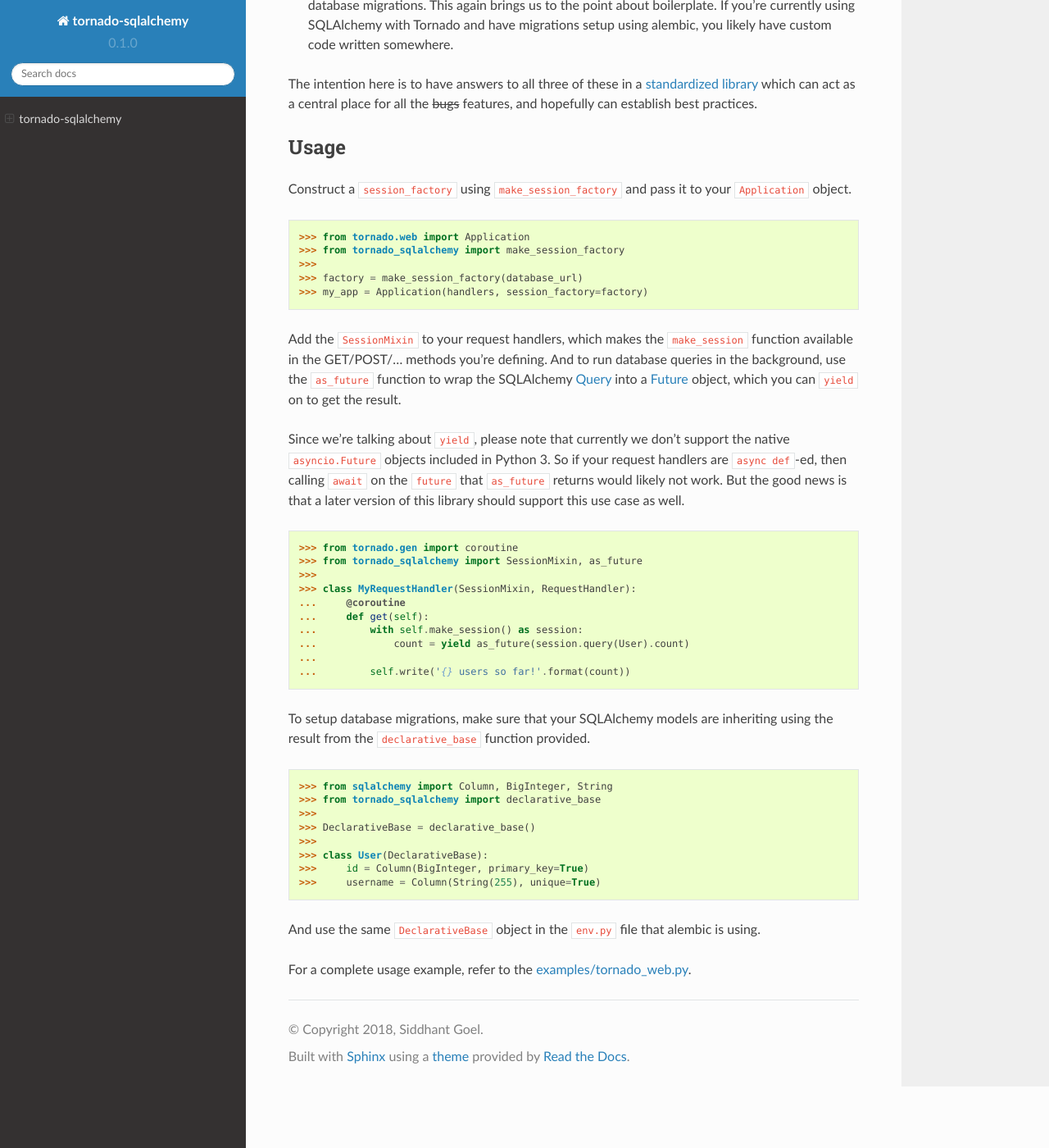
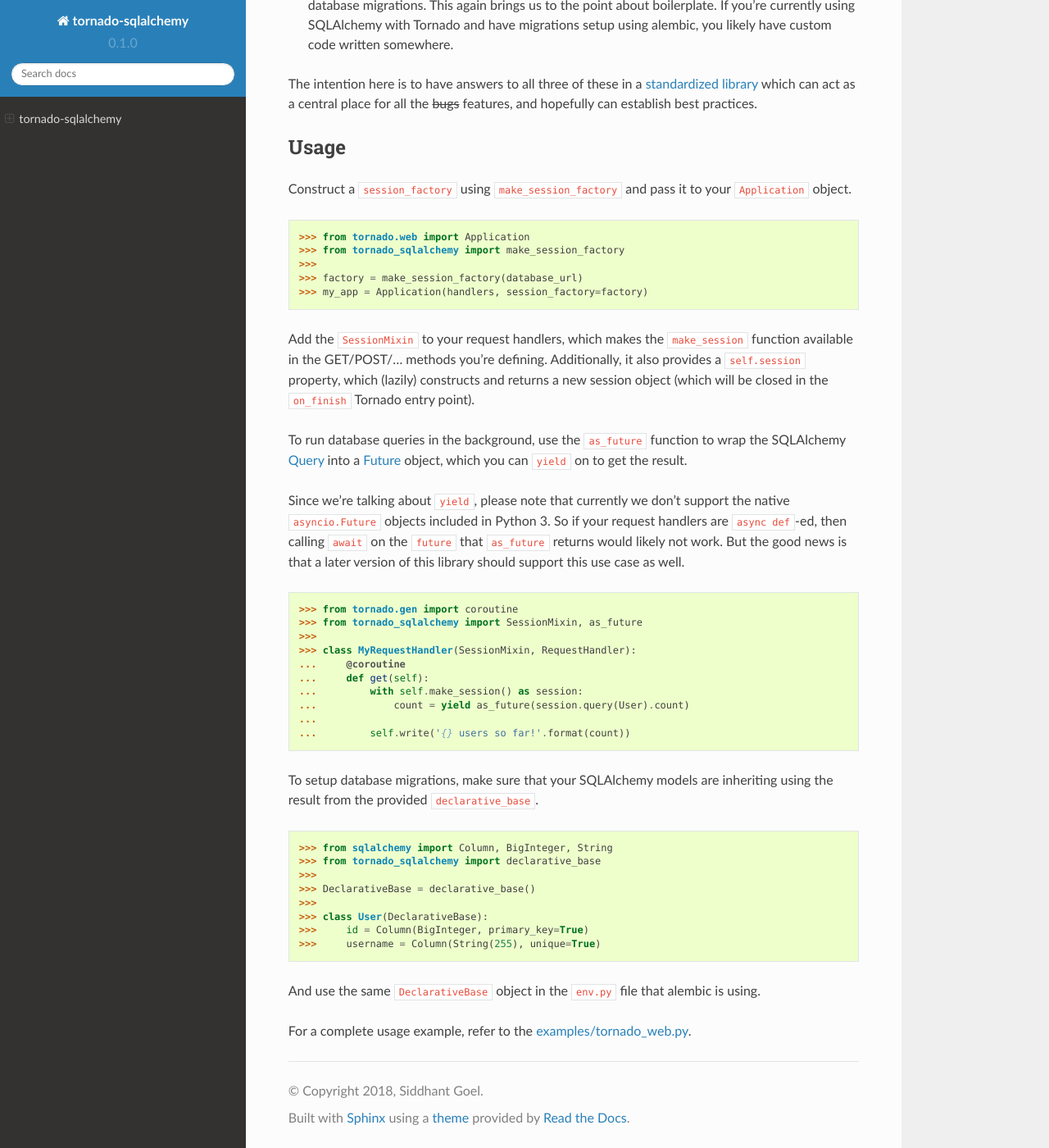
Before and after one commit to siddhantgoel/tornado-sqlalchemy, a Sphinx documentation site: the page built from docs/index.rst, in a window 1280 px wide and 1400 px high, scrolled down 1284 px. Shown: the whole window at 82% size. Built offline with Sphinx 7.4.7 and the Read the Docs theme 2.0.0, drawn with Linux system fonts in a browser that asks for light colours; some of the changed text lies outside the part shown.

Commit message:
update documentation

```diff
--- a/README.rst
+++ b/README.rst
@@ -37,6 +37,8 @@
     ...         with self.make_session() as session:
     ...             count = yield as_future(session.query(UserModel).count)
     ...
+    ...         # OR count = self.session.query(UserModel).count()
+    ...
     ...         self.write('{} users so far!'.format(count))
     ...
     >>> app = Application(((r'/', MyRequestHandler),), session_factory=factory)
--- a/docs/index.rst
+++ b/docs/index.rst
@@ -88,9 +88,13 @@
 
 Add the :code:`SessionMixin` to your request handlers, which makes the
 :code:`make_session` function available in the GET/POST/... methods you're
-defining. And to run database queries in the background, use the
-:code:`as_future` function to wrap the SQLAlchemy Query_ into a Future_ object,
-which you can :code:`yield` on to get the result.
+defining. Additionally, it also provides a :code:`self.session` property, which
+(lazily) constructs and returns a new session object (which will be closed in
+the :code:`on_finish` Tornado entry point).
+
+To run database queries in the background, use the :code:`as_future` function to
+wrap the SQLAlchemy Query_ into a Future_ object, which you can :code:`yield` on
+to get the result.
 
 Since we're talking about :code:`yield`, please note that currently we don't
 support the native :code:`asyncio.Future` objects included in Python 3. So if
@@ -113,7 +117,7 @@
     ...         self.write('{} users so far!'.format(count))
 
 To setup database migrations, make sure that your SQLAlchemy models are
-inheriting using the result from the :code:`declarative_base` function provided.
+inheriting using the result from the provided :code:`declarative_base`.
 
 .. code-block:: python
 
```
Also changed, not shown: other parts of docs/index.rst (+2 -2 lines), 1 other file.
